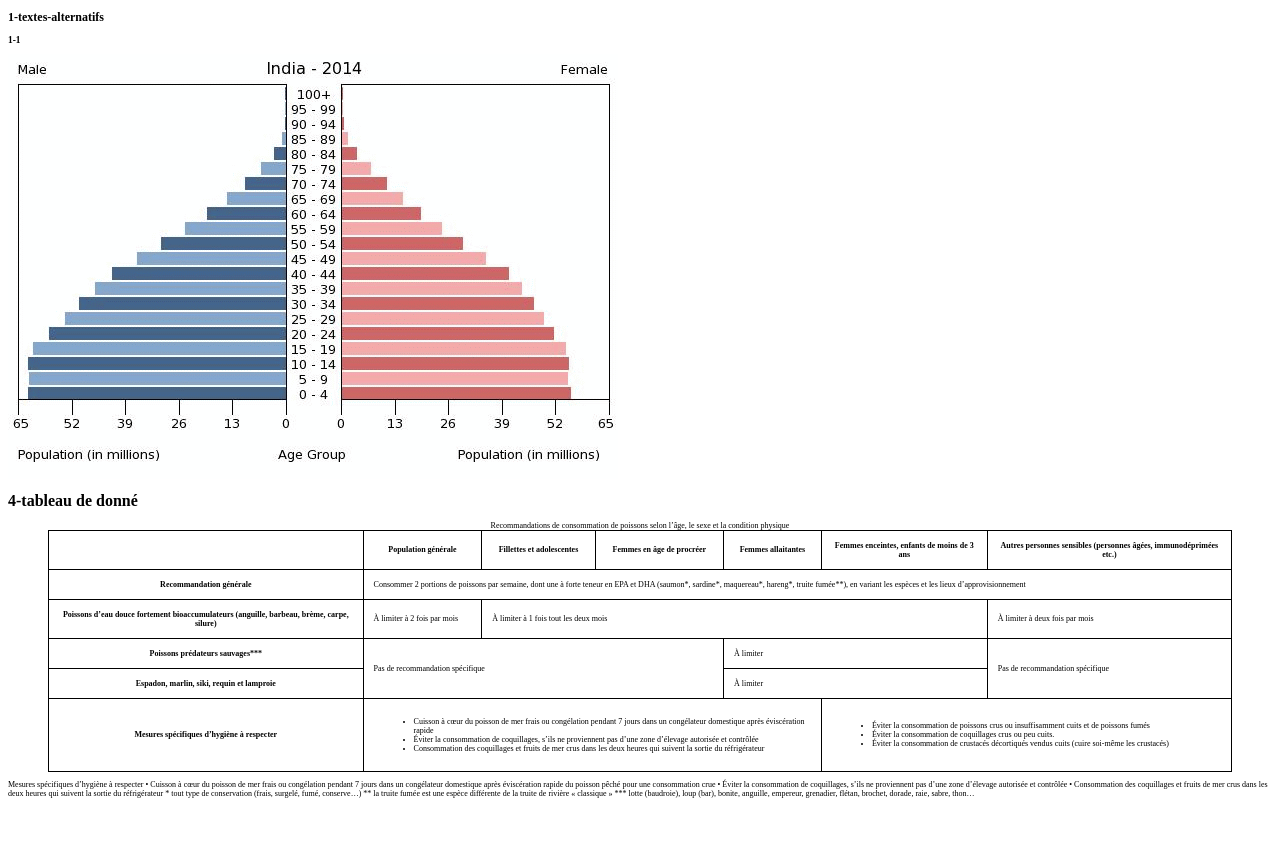
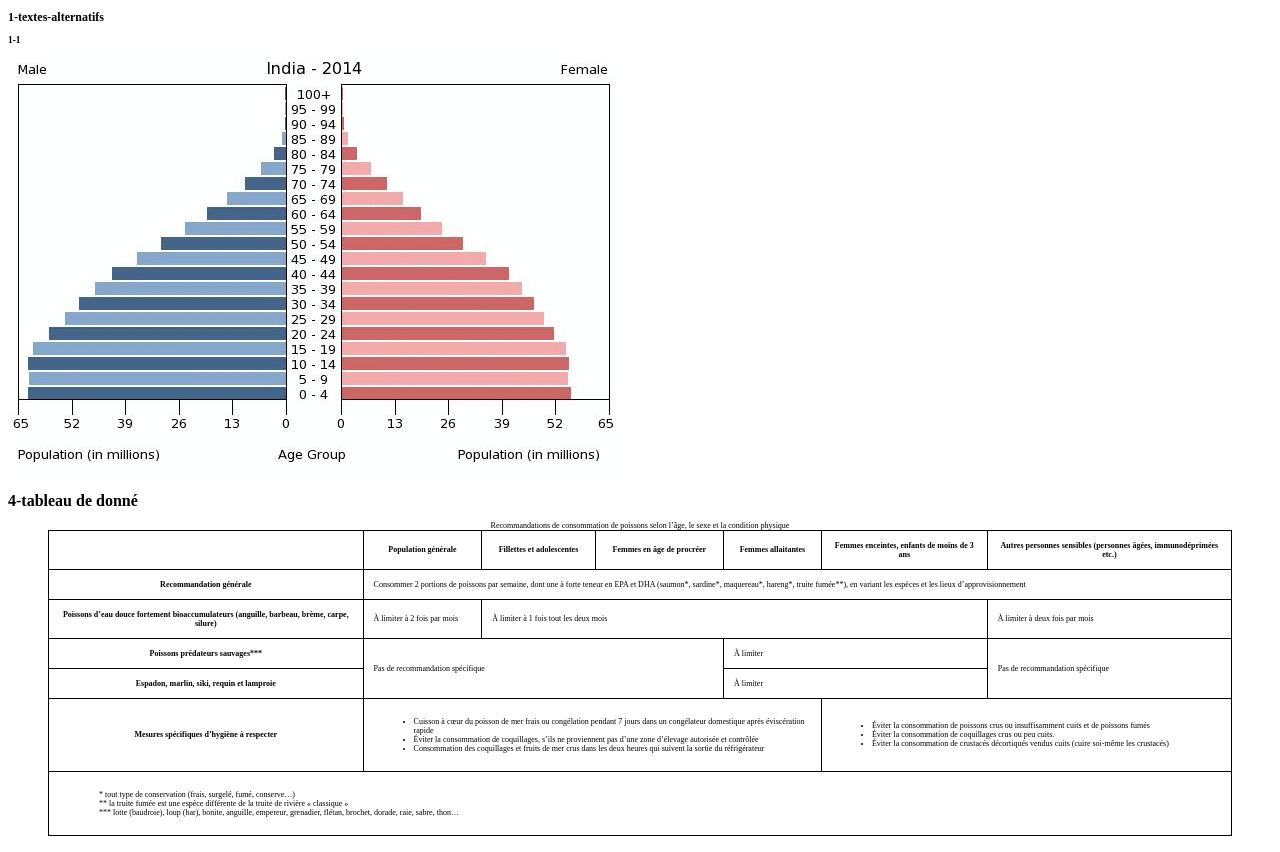
Before and after one commit to raphaellabbelatreille/Exercice, a plain HTML site: page index.html in a window 1280 px wide. Before the commit the page ends 806 px from the top, so only its background shows below. Drawn offline with Linux system fonts and the light colour scheme.

Commit message:
Tableau sur les poisson bien organisé (reste les couleurs à mettre) .

```diff
--- a/index.html
+++ b/index.html
@@ -63,17 +63,22 @@
                     </ul>
                 </td>
             </tr>
+            <tr>
+                <td colspan="7">
+                    <ul class="attention">
+                        <li>* tout type de conservation (frais, surgelé,  fumé, conserve…)</li>
+                        <li>** la truite fumée est une espèce différente de la truite de rivière « classique »</li>
+                        <li>*** lotte (baudroie), loup (bar), bonite, anguille, empereur, grenadier, flétan, brochet, dorade, raie, sabre, thon…</li>
+                    </ul>
+
+
+
+                </td>
+            </tr>
         </table>
 
     </figure>
 
 
-    Mesures spécifiques d’hygiène à respecter	•	Cuisson à cœur du poisson de mer frais ou congélation pendant 7 jours dans un congélateur domestique après éviscération rapide du poisson pêché pour une consommation crue
-    •	Éviter la consommation de coquillages, s’ils ne proviennent pas d’une zone d’élevage autorisée et contrôlée
-    •	Consommation des coquillages et fruits de mer crus dans les deux heures qui suivent la sortie du réfrigérateur
-    * tout type de conservation (frais, surgelé,  fumé, conserve…)
-    ** la truite fumée est une espèce différente de la truite de rivière « classique »
-    *** lotte (baudroie), loup (bar), bonite, anguille, empereur, grenadier, flétan, brochet, dorade, raie, sabre, thon…
-
 </body>
 </html>
--- a/style.css
+++ b/style.css
@@ -1,5 +1,6 @@
 :root {
     font-size: 0.5rem;
+    margin-bottom: 1em;
 }
 
 table{
@@ -10,3 +11,7 @@ table{
     border: 1px solid black;
     padding: 10px;
   }
+
+.attention {
+    list-style: none;
+}
```
